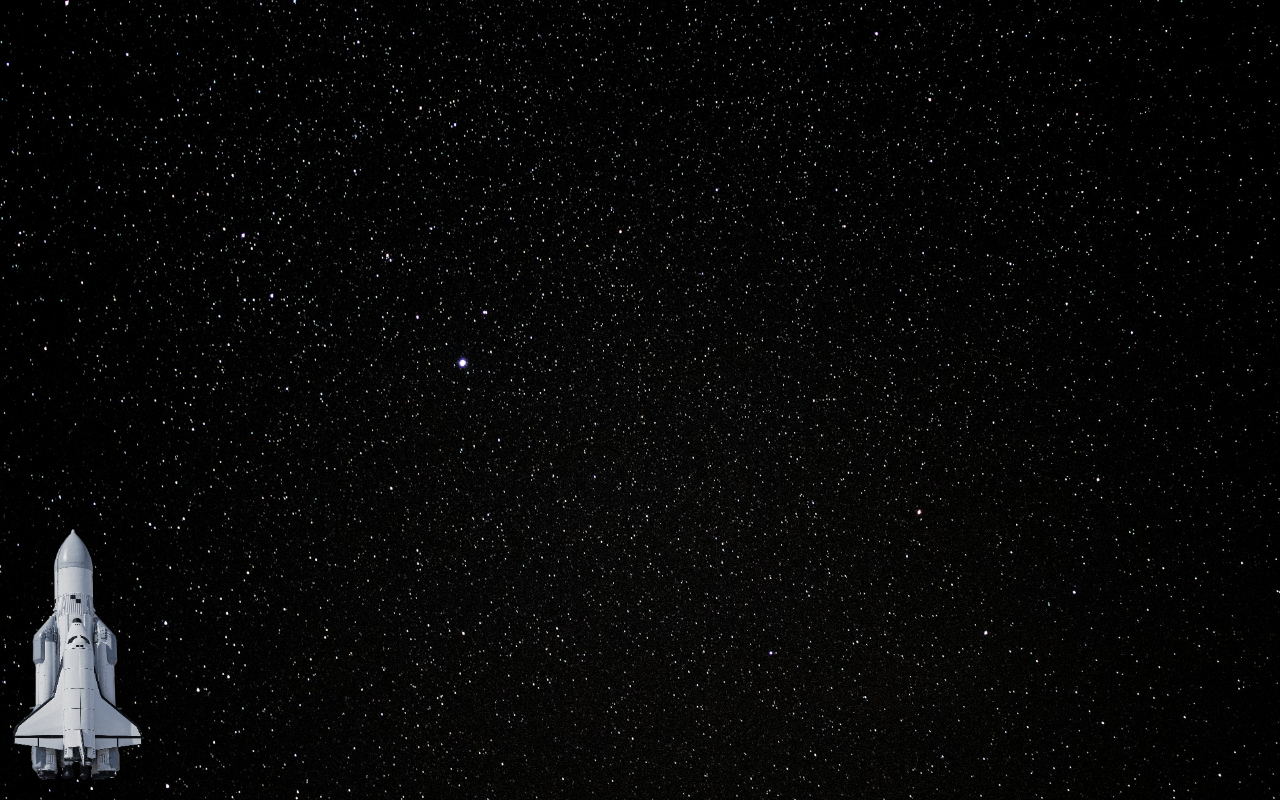
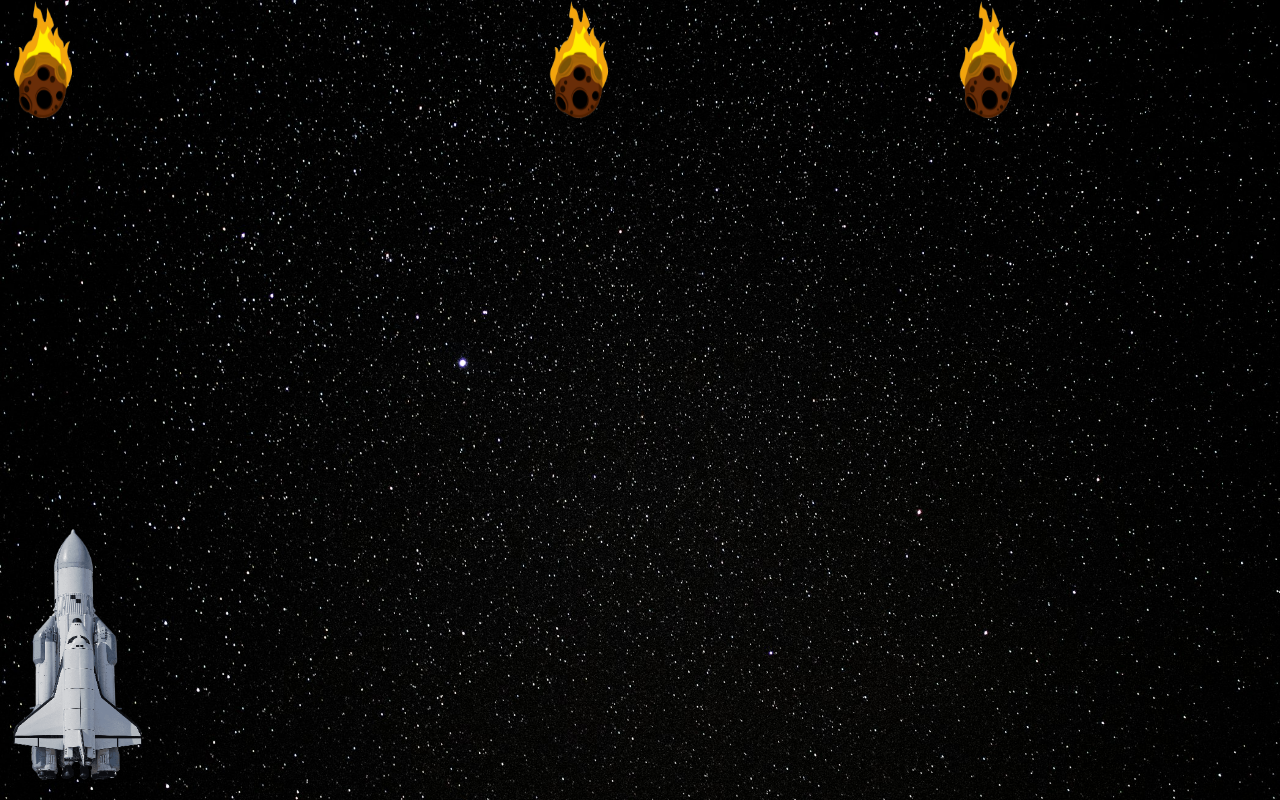
Before and after one commit to Eugene-301/space-shooter, a website with bundled scripts: page index.html in a window 1280 px wide. Built offline with nearby package versions, Linux system fonts and the light colour scheme.

Commit message:
First meteors logic

```diff
--- a/index.html
+++ b/index.html
@@ -12,11 +12,18 @@
   </head>
   <body>
     <div class="root">
+      <div class="meteor">
+        <img
+          src="./assets/images/enemy-meteor.png"
+          alt="вражеский метеорит"
+          class="meteor__img img"
+        />
+      </div>
       <div class="player">
         <img
           src="./assets/images/player-ship.png"
           alt="player ship"
-          class="player__img"
+          class="player__img img"
         />
       </div>
     </div>
--- a/scripts/main.js
+++ b/scripts/main.js
@@ -1,3 +1,5 @@
 import player from "./player.js";
+import meteors from "./meteors.js";
 
 player.initPlayer();
+meteors.initMeteors();
--- /dev/null
+++ b/scripts/meteors.js
@@ -0,0 +1,14 @@
+const root = document.querySelector(".root");
+
+export const initMeteors = () => {
+  setInterval(() => {
+    const radomPosition = Math.random() * 100;
+    const meteorHTML = `<div class='meteor' style="left: ${radomPosition}%"><img src='./assets/images/enemy-meteor.png'alt='вражеский метеорит'class='meteor__img img'/></div>`;
+
+    root.insertAdjacentHTML("afterbegin", meteorHTML);
+  }, 3000);
+};
+
+export default {
+  initMeteors: initMeteors,
+};
--- /dev/null
+++ b/styles/blocks/meteor.css
@@ -0,0 +1,6 @@
+.meteor {
+  left: 0;
+  width: 7%;
+  height: 15%;
+  position: absolute;
+}
--- a/styles/blocks/player.css
+++ b/styles/blocks/player.css
@@ -6,10 +6,3 @@
   bottom: 0;
   left: 0;
 }
-
-.player__img {
-  display: block;
-  position: relative;
-  height: 100%;
-  width: 100%;
-}
--- a/styles/main.css
+++ b/styles/main.css
@@ -1,6 +1,7 @@
 @import url("./_normalize.css");
 @import url("./_globals.css");
 @import url("./blocks/player.css");
+@import url("./blocks/meteor.css");
 
 .root {
   width: 100%;
@@ -9,3 +10,10 @@
   background-repeat: no-repeat;
   background-size: cover;
 }
+
+img {
+  width: 100%;
+  height: 100%;
+  display: block;
+  position: relative;
+}
```
Also changed, not shown: scripts/player.js (+0 -9 lines).
